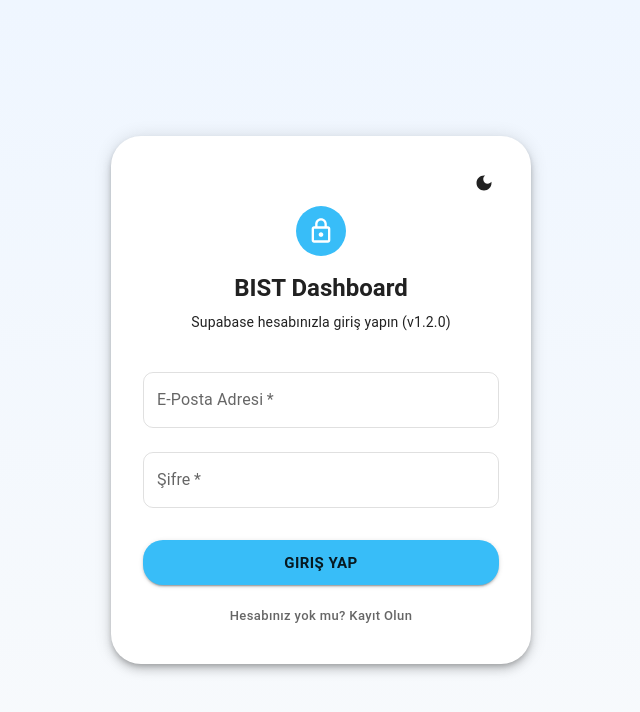
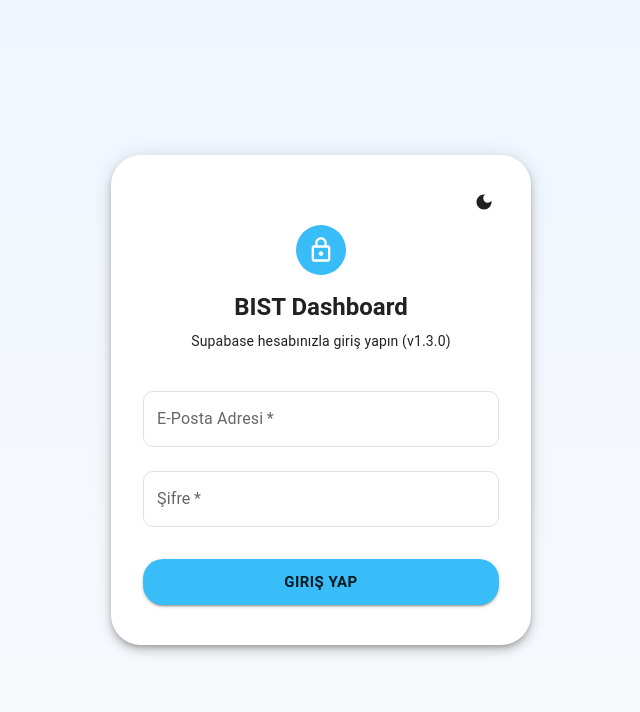
Before and after one commit to salihezin/bist-dashboard-js, a React (Vite) app in the folder bist-dashboard/: page / in a window 1280 px wide. Shown: the top 712 px of the page, without its empty margins (319-959 px from the left). Built offline with nearby package versions, Linux system fonts and the light colour scheme.

Commit message:
feat: update version to 1.3.0 and simplify AuthScreen component

```diff
--- a/bist-dashboard/package.json
+++ b/bist-dashboard/package.json
@@ -1,7 +1,7 @@
 {
   "name": "bist-dashboard",
   "private": true,
-  "version": "1.2.0",
+  "version": "1.3.0",
   "type": "module",
   "scripts": {
     "dev": "vite",
--- a/bist-dashboard/src/App.jsx
+++ b/bist-dashboard/src/App.jsx
@@ -84,7 +84,6 @@
 }
 
 function AuthScreen({
-  isSignUp,
   appVersion,
   mode,
   onToggleMode,
@@ -93,8 +92,7 @@
   password,
   setPassword,
   authError,
-  handleAuth,
-  setIsSignUp
+  handleAuth
 }) {
   return (
     <Box
@@ -148,7 +146,7 @@
           BIST Dashboard
         </Typography>
         <Typography variant="body2" color="text.secondary" sx={{ mb: 3, px: { xs: 0.5, sm: 0 } }}>
-          {isSignUp ? `Yeni hesap oluşturun (${appVersion})` : `Supabase hesabınızla giriş yapın (${appVersion})`}
+          Supabase hesabınızla giriş yapın ({appVersion})
         </Typography>
 
         <Box component="form" onSubmit={handleAuth} noValidate>
@@ -203,16 +201,7 @@
             size="large"
             sx={{ mt: 3, mb: 1, py: 1.2, fontWeight: 'bold', borderRadius: 2 }}
           >
-            {isSignUp ? 'Kayıt Ol' : 'Giriş Yap'}
-          </Button>
-
-          <Button
-            color="inherit"
-            size="small"
-            onClick={() => setIsSignUp(!isSignUp)}
-            sx={{ color: 'text.secondary', textTransform: 'none', mt: 1 }}
-          >
-            {isSignUp ? 'Zaten hesabınız var mı? Giriş Yapın' : 'Hesabınız yok mu? Kayıt Olun'}
+            Giriş Yap
           </Button>
         </Box>
       </Paper>
@@ -487,7 +476,6 @@
   const [email, setEmail] = useState('');
   const [password, setPassword] = useState('');
   const [authError, setAuthError] = useState('');
-  const [isSignUp, setIsSignUp] = useState(false);
   const [mode, setMode] = useState(getStoredThemeMode());
 
   const [scannedResults, setScannedResults] = useState([]);
@@ -601,14 +589,8 @@
     e.preventDefault();
     setAuthError('');
     try {
-      if (isSignUp) {
-        const { error } = await supabase.auth.signUp({ email, password });
-        if (error) throw error;
-        alert('Kayıt başarılı! Giriş yapabilirsiniz.');
-      } else {
-        const { error } = await supabase.auth.signInWithPassword({ email, password });
-        if (error) throw error;
-      }
+      const { error } = await supabase.auth.signInWithPassword({ email, password });
+      if (error) throw error;
     } catch (err) {
       setAuthError(err.message);
     }
@@ -659,7 +641,6 @@
       <ThemeProvider theme={theme}>
         <CssBaseline enableColorScheme />
         <AuthScreen
-          isSignUp={isSignUp}
           appVersion={appVersion}
           mode={mode}
           onToggleMode={toggleMode}
@@ -669,7 +650,6 @@
           setPassword={setPassword}
           authError={authError}
           handleAuth={handleAuth}
-          setIsSignUp={setIsSignUp}
         />
       </ThemeProvider>
     );
```
